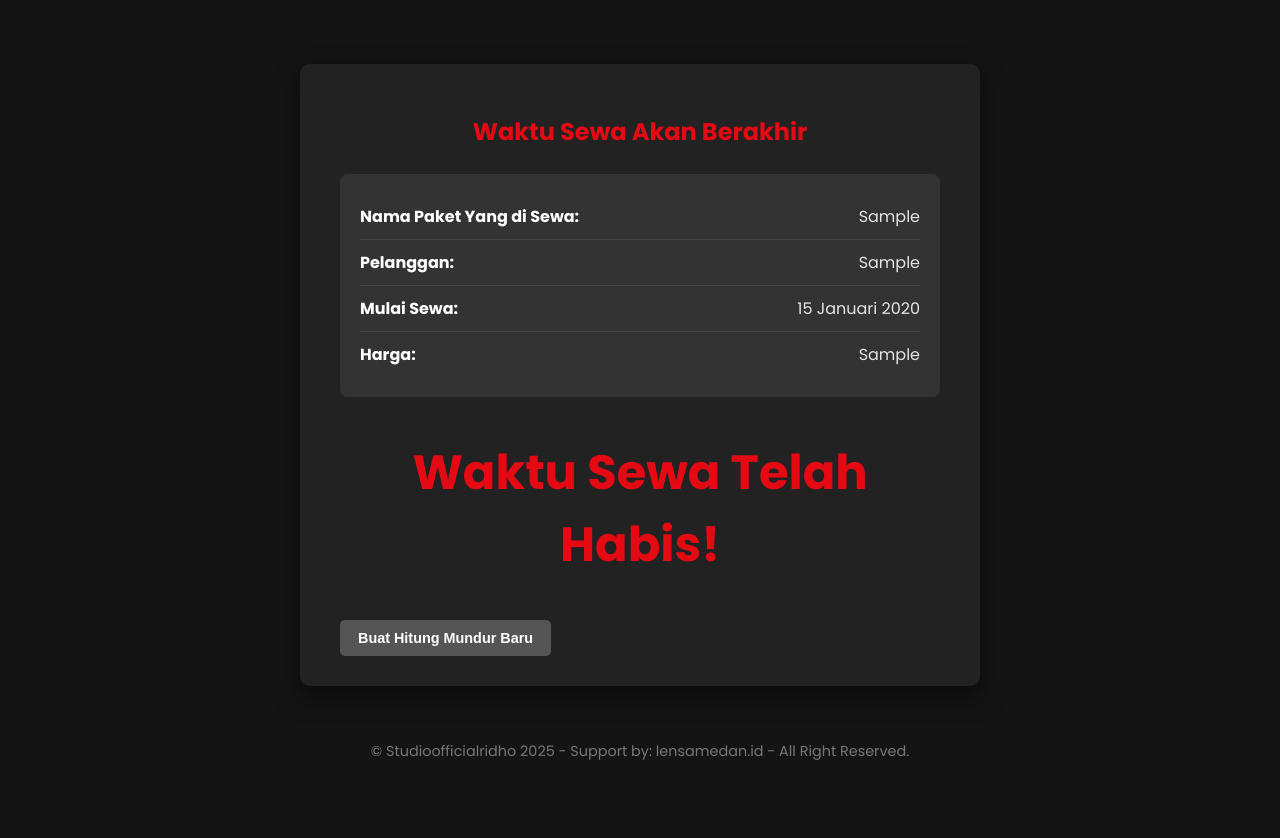
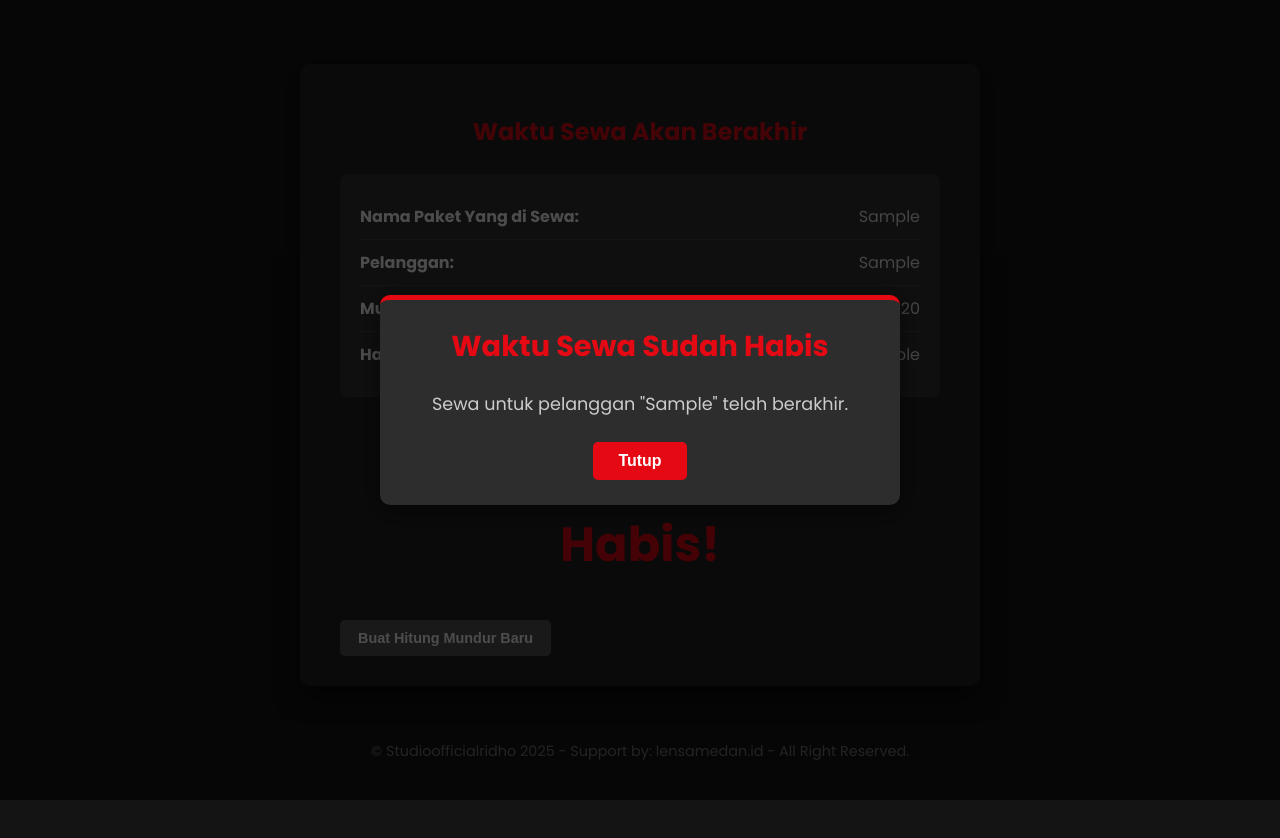
Before and after one commit to aplikasihitungmundurnetflix/hitungmundursewanetflix, a plain HTML site: page index.html in a window 1280 px wide. Both pictures are taken after typing "Sample", "Sample", "Sample", "2020-01-15", "2020-01-15", "10:30" into the empty fields and a click on the button "Mulai Hitung Mundur". Drawn offline with Linux system fonts and the light colour scheme.

Commit message:
Update index.html

```diff
--- a/index.html
+++ b/index.html
@@ -12,7 +12,7 @@
             background-color: #141414;
             color: #e5e5e5;
             display: flex;
-            flex-direction: column; /* Mengubah arah flex untuk menempatkan footer di bawah */
+            flex-direction: column;
             justify-content: center;
             align-items: center;
             min-height: 100vh;
@@ -27,6 +27,8 @@
             box-shadow: 0 10px 25px rgba(0, 0, 0, 0.5);
             max-width: 600px;
             width: 100%;
+            position: relative;
+            z-index: 1;
         }
 
         h1, h2 {
@@ -36,7 +38,7 @@
         }
 
         #setup-form {
-            display: none; /* Defaultnya disembunyikan, diatur oleh JS */
+            display: none;
         }
 
         .form-group {
@@ -86,7 +88,7 @@
         }
 
         #countdown-display {
-            display: none; /* Defaultnya disembunyikan, diatur oleh JS */
+            display: none;
             text-align: center;
         }
 
@@ -170,18 +172,66 @@
             display: none;
         }
 
-        #reset-btn:hover {
-            background-color: #666;
-        }
-
-        /* --- MODIFIKASI CSS HAK CIPTA DIMULAI --- */
         footer {
             margin-top: 40px;
             text-align: center;
             color: #777;
             font-size: 0.9em;
         }
-        /* --- MODIFIKASI CSS HAK CIPTA SELESAI --- */
+
+        /* --- AWAL: CSS UNTUK NOTIFIKASI POP-UP (MODAL) --- */
+        .modal-overlay {
+            position: fixed;
+            top: 0;
+            left: 0;
+            width: 100%;
+            height: 100%;
+            background-color: rgba(0, 0, 0, 0.7);
+            display: none; /* Defaultnya disembunyikan */
+            justify-content: center;
+            align-items: center;
+            z-index: 1000;
+        }
+
+        .modal-content {
+            background-color: #2d2d2d;
+            padding: 25px 35px;
+            border-radius: 10px;
+            box-shadow: 0 5px 20px rgba(0,0,0,0.5);
+            text-align: center;
+            width: 90%;
+            max-width: 450px;
+            position: relative;
+            border-top: 5px solid #E50914;
+        }
+
+        .modal-content h2 {
+            margin-top: 0;
+            font-size: 1.8em;
+        }
+
+        .modal-content p {
+            font-size: 1.1em;
+            color: #ccc;
+            margin-bottom: 25px;
+        }
+
+        .modal-close-btn {
+            background-color: #E50914;
+            color: #fff;
+            border: none;
+            padding: 10px 25px;
+            border-radius: 5px;
+            cursor: pointer;
+            font-weight: 600;
+            font-size: 1em;
+            transition: background-color 0.2s;
+        }
+
+        .modal-close-btn:hover {
+             background-color: #f6121d;
+        }
+        /* --- AKHIR: CSS UNTUK NOTIFIKASI POP-UP (MODAL) --- */
 
     </style>
 </head>
@@ -243,6 +293,14 @@
     <footer>
         <p id="copyright-text"></p>
     </footer>
+
+    <div id="notification-modal" class="modal-overlay">
+        <div class="modal-content">
+            <h2>Waktu Sewa Sudah Habis</h2>
+            <p id="modal-body-text"></p>
+            <button class="modal-close-btn">Tutup</button>
+        </div>
+    </div>
     <script>
         let countdownInterval;
 
@@ -251,18 +309,20 @@
         const generatorForm = document.getElementById('generator-form');
         const resetButton = document.getElementById('reset-btn');
 
+        // --- AWAL: Deklarasi variabel untuk elemen modal ---
+        const modal = document.getElementById('notification-modal');
+        const modalBodyText = document.getElementById('modal-body-text');
+        const closeModalBtn = document.querySelector('.modal-close-btn');
+        // --- AKHIR: Deklarasi variabel untuk elemen modal ---
+
         async function mintaIzinNotifikasi() {
+            // Fungsi ini tetap ada jika Anda masih ingin notifikasi browser sebagai cadangan
             if (!("Notification" in window)) {
                 console.error("Browser ini tidak mendukung notifikasi desktop.");
                 return;
             }
             if (Notification.permission === 'default') {
-                const permission = await Notification.requestPermission();
-                if (permission === 'granted') {
-                    console.log('Izin notifikasi berhasil diberikan.');
-                } else {
-                    console.error('Izin notifikasi tidak diberikan oleh pengguna.');
-                }
+                await Notification.requestPermission();
             }
         }
 
@@ -302,11 +362,19 @@
                     document.getElementById("pesan-selesai").style.display = "block";
                     resetButton.style.display = 'block';
 
+                    // --- AWAL: MODIFIKASI UNTUK MENAMPILKAN POP-UP ---
+                    // Mengisi konten pop-up dan menampilkannya
+                    modalBodyText.textContent = `Sewa untuk pelanggan "${data.namaPelanggan}" telah berakhir.`;
+                    modal.style.display = 'flex';
+                    // --- AKHIR: MODIFIKASI UNTUK MENAMPILKAN POP-UP ---
+
+                    /* // Kode notifikasi browser yang lama bisa dihapus atau dijadikan komentar seperti ini
                     if (Notification.permission === 'granted') {
                         new Notification('Waktu Sewa Telah Habis!', {
                             body: `Sewa untuk pelanggan "${data.namaPelanggan}" telah berakhir.`,
                         });
                     }
+                    */
                     return;
                 }
 
@@ -323,12 +391,9 @@
         }
 
         document.addEventListener('DOMContentLoaded', function() {
-            // --- MODIFIKASI JS HAK CIPTA DIMULAI ---
             const currentYear = new Date().getFullYear();
             const copyrightElement = document.getElementById('copyright-text');
-            // Anda bisa mengganti "Nama Anda" dengan nama Anda atau nama perusahaan
             copyrightElement.textContent = ` © Studioofficialridho ${currentYear}  - Support by: lensamedan.id - All Right Reserved.`;
-            // --- MODIFIKASI JS HAK CIPTA SELESAI ---
 
             const savedDataJSON = localStorage.getItem('savedCountdownData');
 
@@ -342,7 +407,7 @@
 
             generatorForm.addEventListener('submit', async function(e) {
                 e.preventDefault();
-                await mintaIzinNotifikasi();
+                await mintaIzinNotifikasi(); // Tetap meminta izin notifikasi browser jika diperlukan
 
                 const dataToSave = {
                     namaPenyewaan: document.getElementById('namaPenyewaan').value,
@@ -363,6 +428,22 @@
                 countdownContainer.style.display = 'none';
                 generatorForm.reset();
             });
+
+            // --- AWAL: Logika untuk menutup pop-up ---
+            function closeModal() {
+                modal.style.display = 'none';
+            }
+
+            // Menutup modal saat tombol 'Tutup' diklik
+            closeModalBtn.addEventListener('click', closeModal);
+
+            // Menutup modal saat area gelap di luar pop-up diklik
+            modal.addEventListener('click', function(e) {
+                if (e.target === modal) {
+                    closeModal();
+                }
+            });
+            // --- AKHIR: Logika untuk menutup pop-up ---
         });
     </script>
 </body>
```
